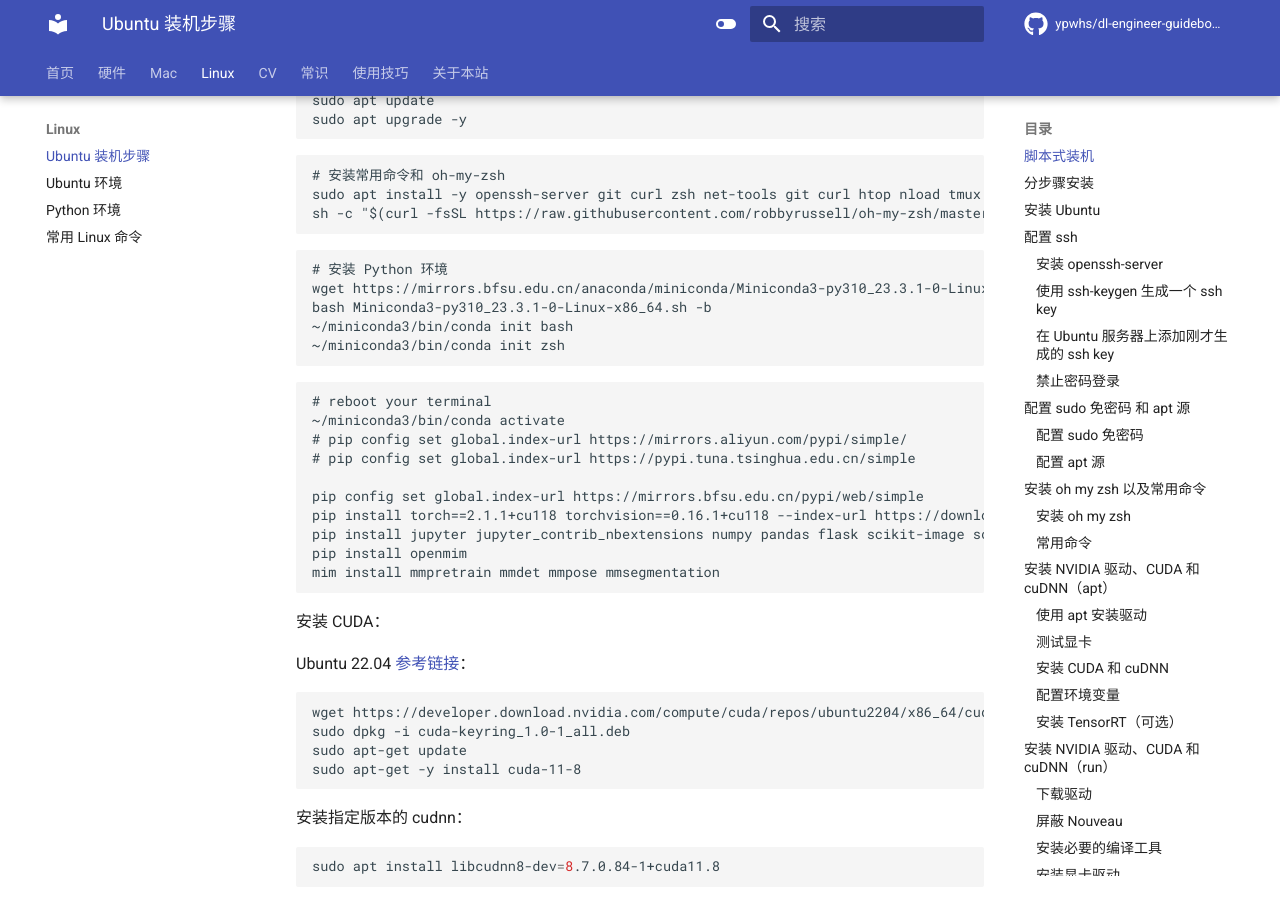
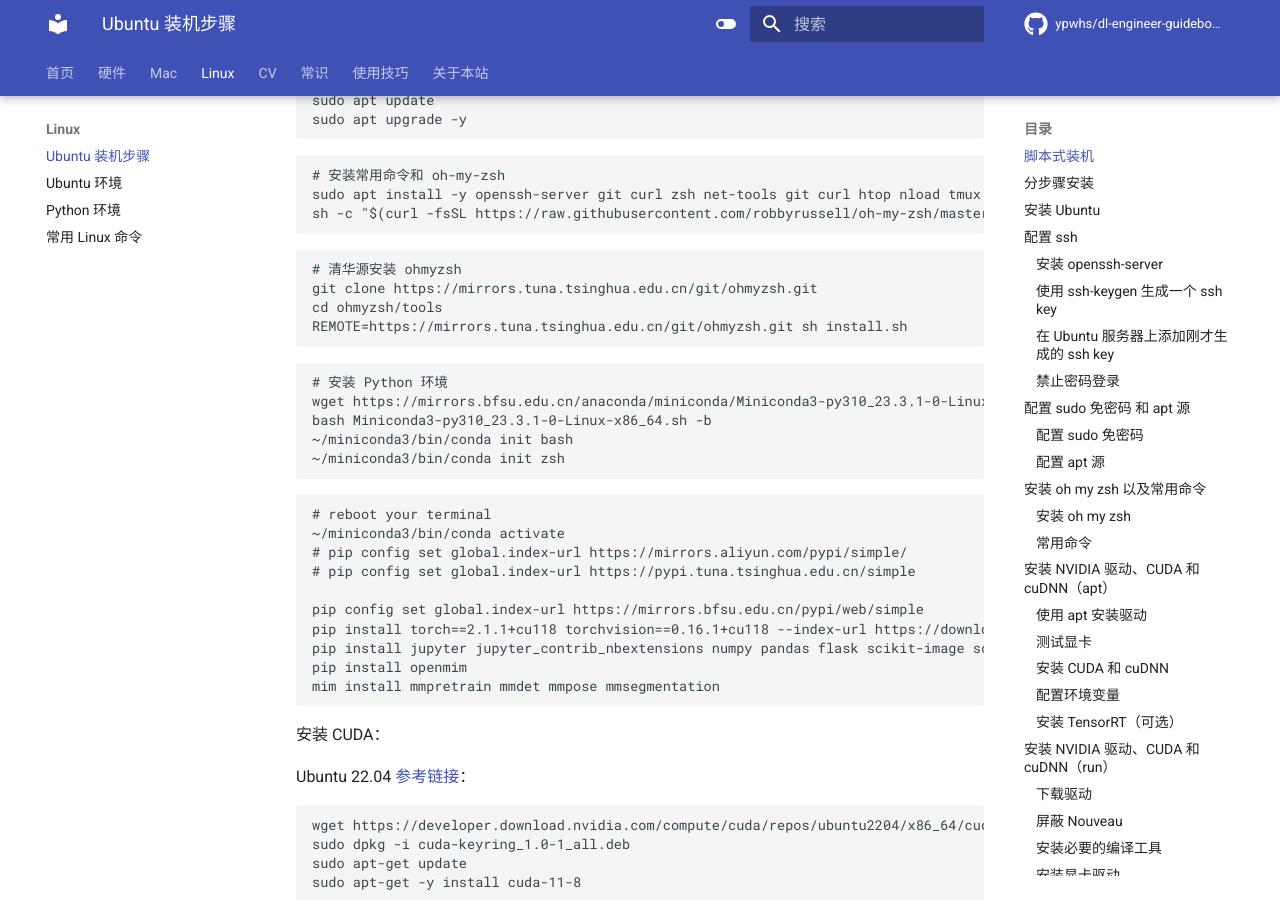
Before and after one commit to ypwhs/dl-engineer-guidebook, an MkDocs documentation site: the page built from docs/ubuntu-install-guide.md, in a window 1280 px wide and 900 px high, scrolled down 415 px. Built offline with MkDocs 1.6.1 and Material for MkDocs 9.7.7, drawn with Linux system fonts in a browser that asks for light colours; comment, search, counter and statistics services are not loaded.

Commit message:
Update ubuntu-install-guide.md

````diff
--- a/docs/ubuntu-install-guide.md
+++ b/docs/ubuntu-install-guide.md
@@ -22,6 +22,13 @@
 # 安装常用命令和 oh-my-zsh
 sudo apt install -y openssh-server git curl zsh net-tools git curl htop nload tmux screen aria2 graphviz aptitude tree iotop cifs-utils landscape-common p7zip-full
 sh -c "$(curl -fsSL https://raw.githubusercontent.com/robbyrussell/oh-my-zsh/master/tools/install.sh)"
+```
+
+```
+# 清华源安装 ohmyzsh
+git clone https://mirrors.tuna.tsinghua.edu.cn/git/ohmyzsh.git
+cd ohmyzsh/tools
+REMOTE=https://mirrors.tuna.tsinghua.edu.cn/git/ohmyzsh.git sh install.sh
 ```
 
 ```
````
